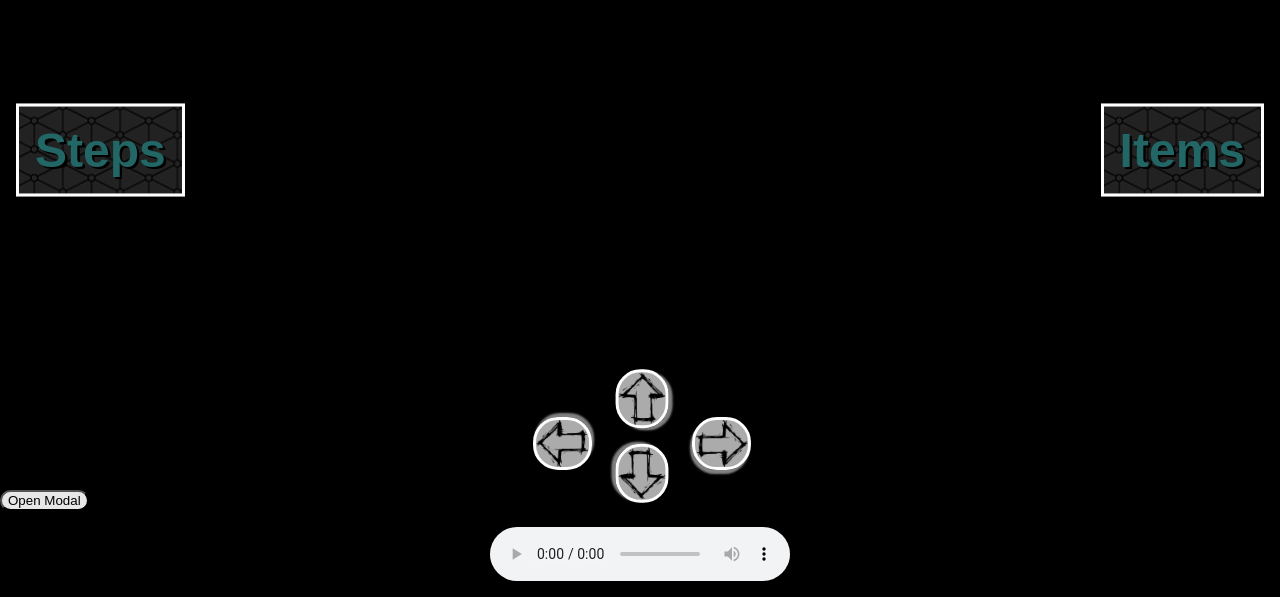
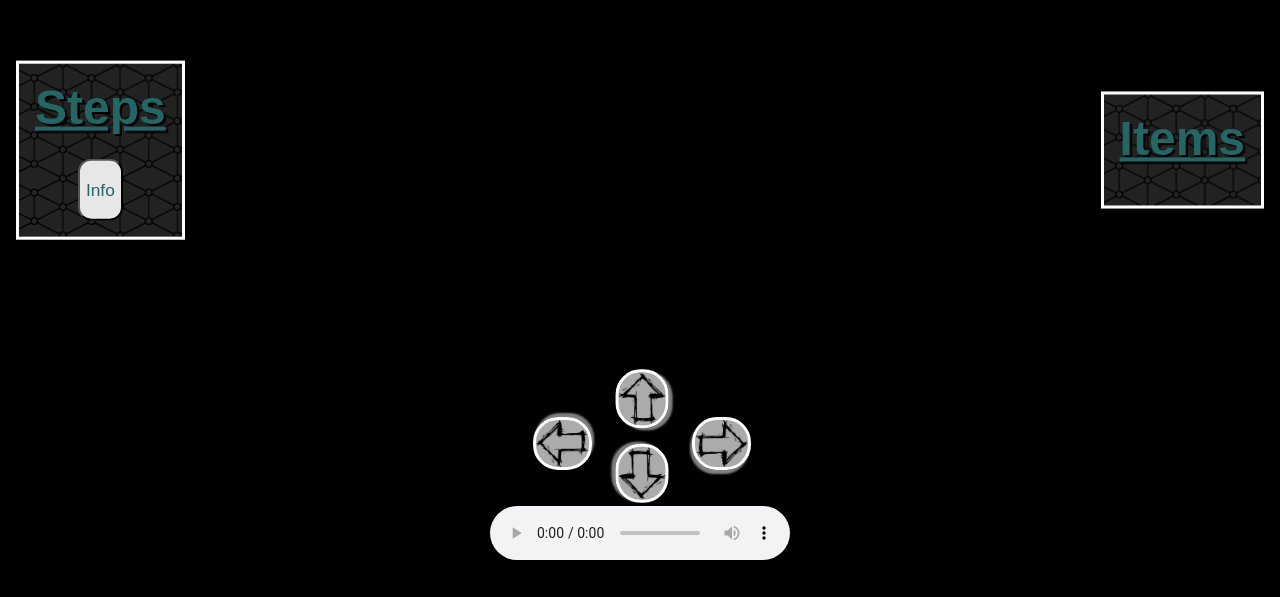
Before and after one commit to Vezio/MazeEscape, a website: page client/views/maze.html in a window 1280 px wide. Shown: the part 203-800 px from the top of the page. Drawn offline with Linux system fonts and the light colour scheme; files that its build step writes are made by us from their sources; no server answers; files whose address does not match are found by name; a web font is replaced by a local one.

Commit message:
updated tags

```diff
--- a/client/views/maze.html
+++ b/client/views/maze.html
@@ -32,35 +32,33 @@ All Current Work: Tyler Rimaldi
     </form>
   </nav>
   <aside id="itemAside">
-    <h1>Items</h1>
+    <h1 class="descrip">Items</h1>
     <form onsubmit="return false;">
       <fieldset id="inventory"></fieldset>
     </form>
   </aside>
 
   <aside id="stepsAside">
-    <h1>Steps</h1>
+    <h1 class="descrip">Steps</h1>
     <form onsubmit="return false;">
       <fieldset id="steps"></fieldset>
     </form>
+    <button id="infoButton"><p id="infoButtonText">Info</p></button>
   </aside>
 
-<!-- MODAL -->
-  <button id="infoButton">Open Modal</button>
 
   <!-- The Modal -->
   <div id="information" class="modal">
-
     <!-- Modal content -->
     <div class="modal-content">
       <span class="close">&times;</span>
       <h1 id ="userName"></h1>
       <h2>OBJECTIVE:</h2>
-      <p>Escape alive, don't get killed by any of the traps or monsters. Find out
+      <p class="info">Escape alive, don't get killed by any of the traps or monsters. Find out
          who you really are and why the maze will not ever let you leave this dark
          mess!</p>
       <h2>Have to exit the game? </h2>
-        <p>Don't worry! To go back to the main menu, press the "escape key" on your keyboard! All progress will be saved. <p>
+        <p class="info">Don't worry! To go back to the main menu, press the "escape key" on your keyboard! All progress will be saved. <p>
     </div>
   </div>
 
```
